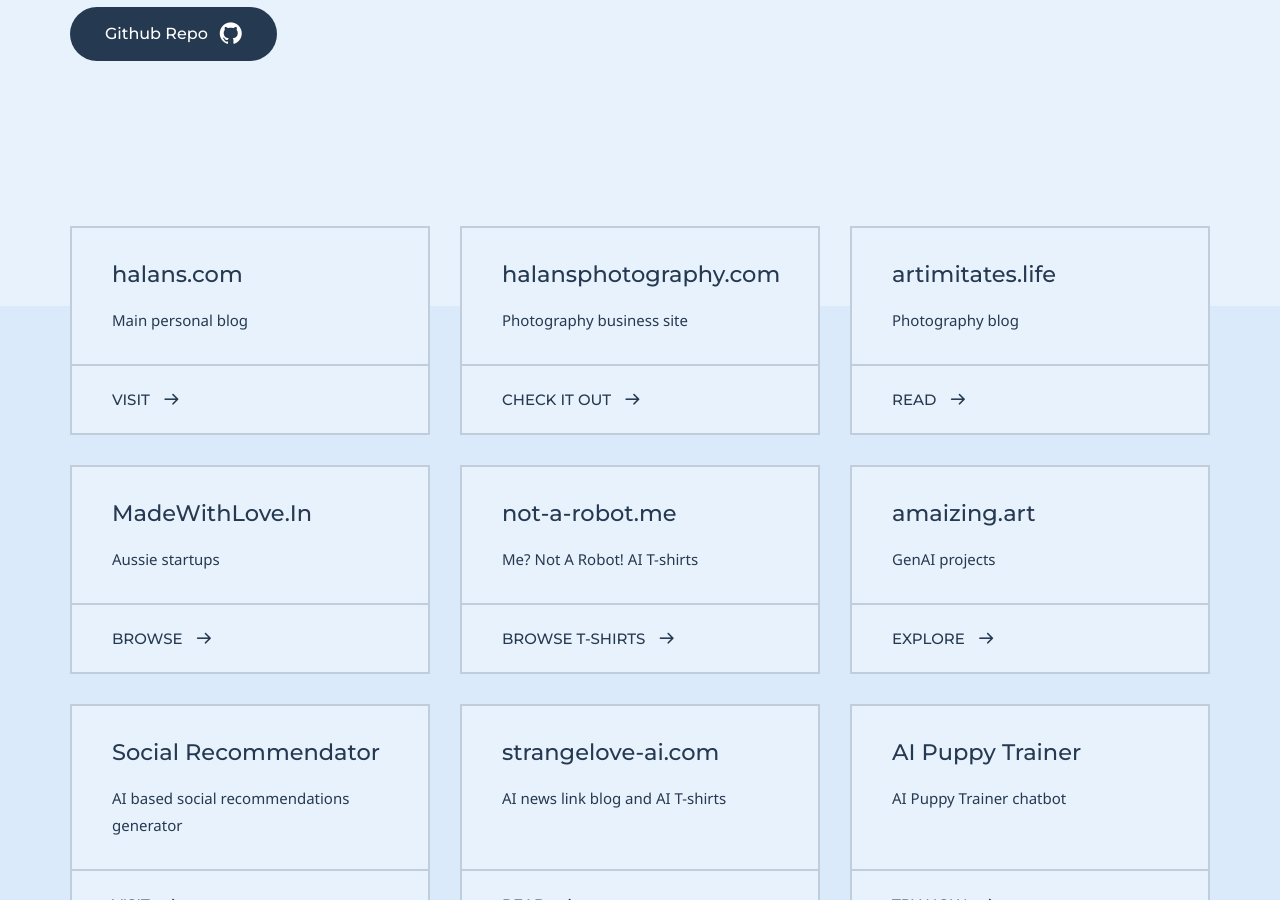
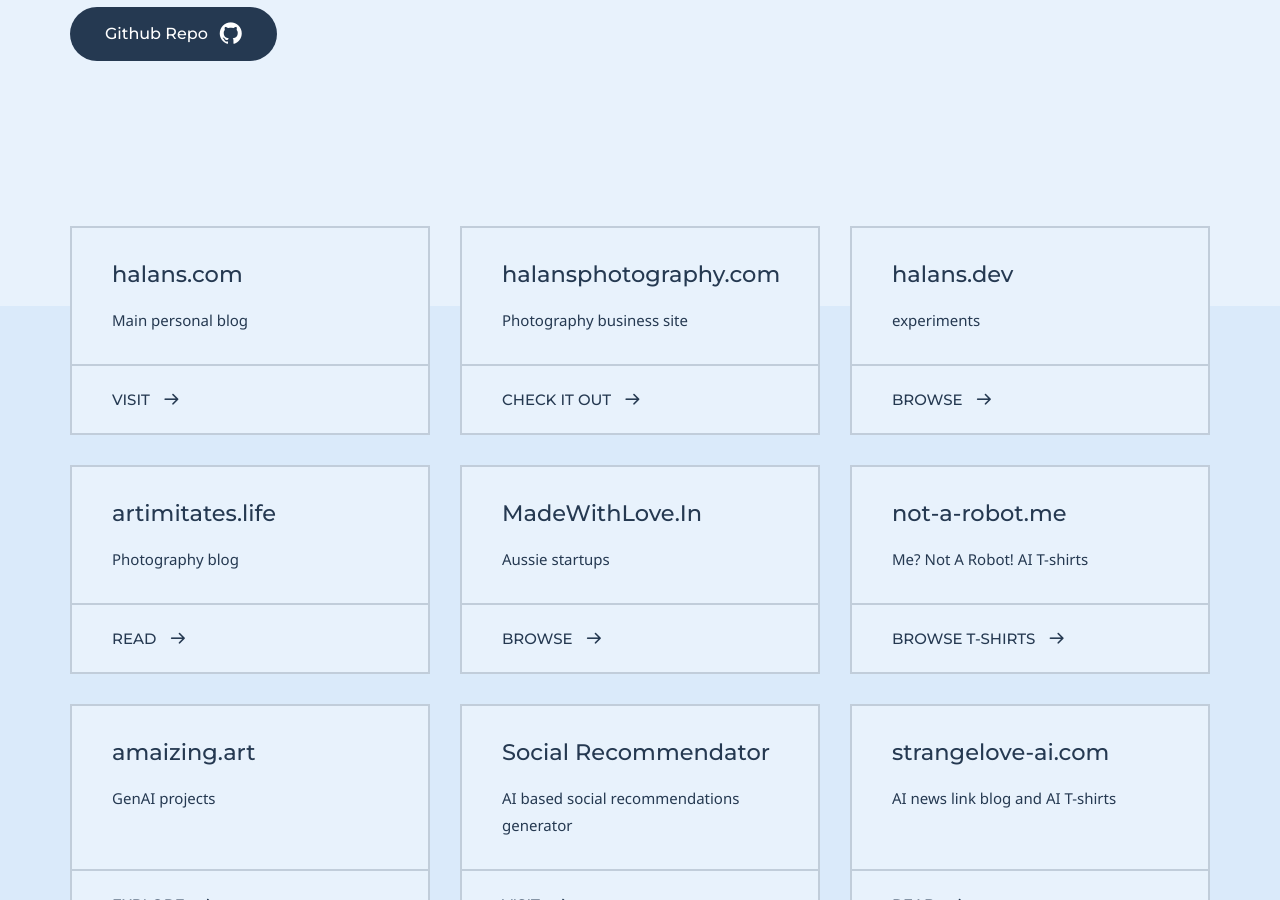
Before and after one commit to halans/halans.github.io, a Jekyll site: the page built from index.md, in a window 1280 px wide and 900 px high, scrolled down 306 px. Built offline with Jekyll 4.4.1, drawn with Linux system fonts in a browser that asks for light colours; some web fonts are replaced.

Commit message:
Add halans.dev to the index

```diff
--- a/index.md
+++ b/index.md
@@ -29,6 +29,10 @@ grid_navigation:
       excerpt: Photography business site
       cta: Check it out
       url: 'https://halansphotography.com/'
+    - title: halans.dev
+      excerpt: experiments
+      cta: Browse
+      url: 'https://halans.dev/'
     - title: artimitates.life
       excerpt: Photography blog
       cta: Read
```
